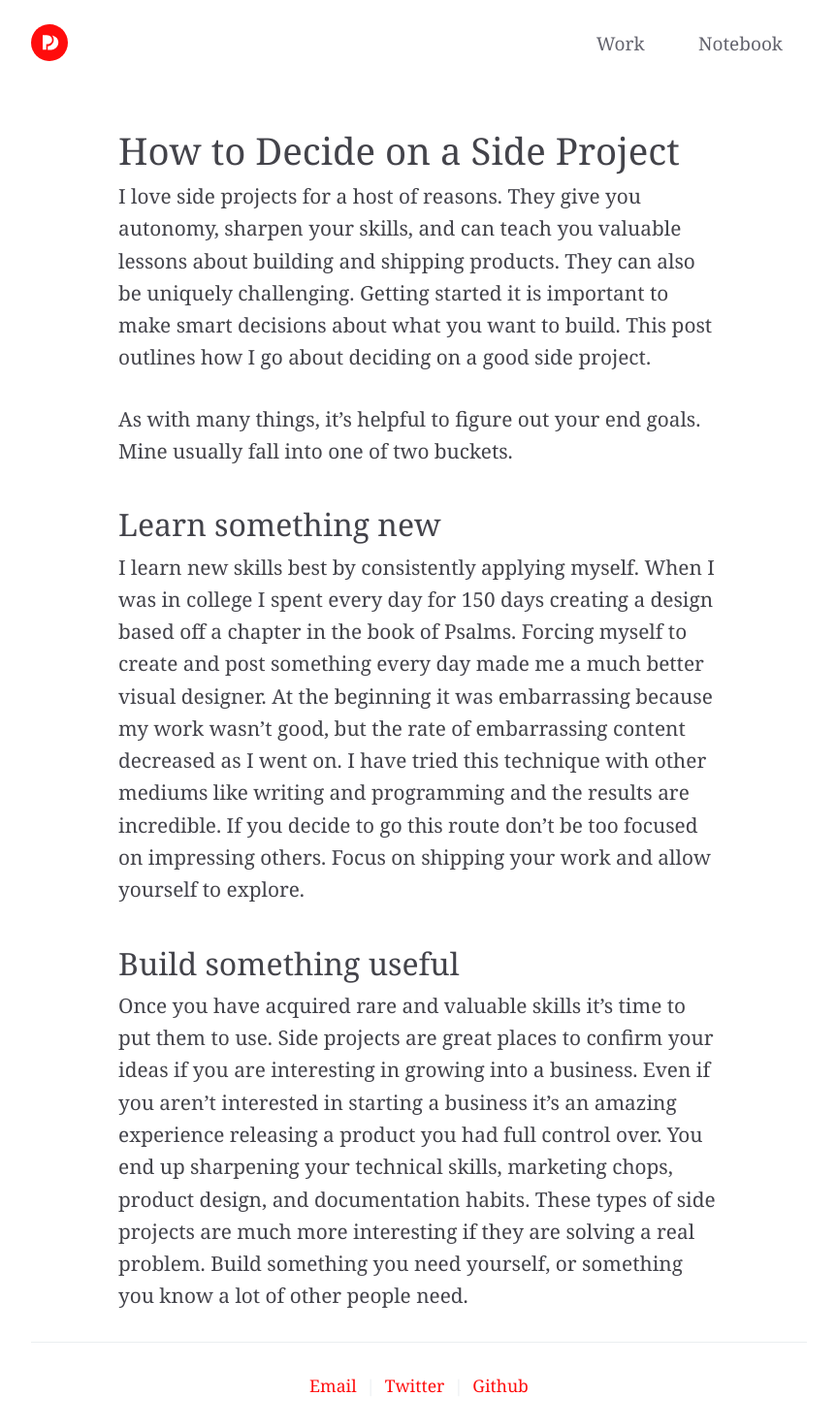
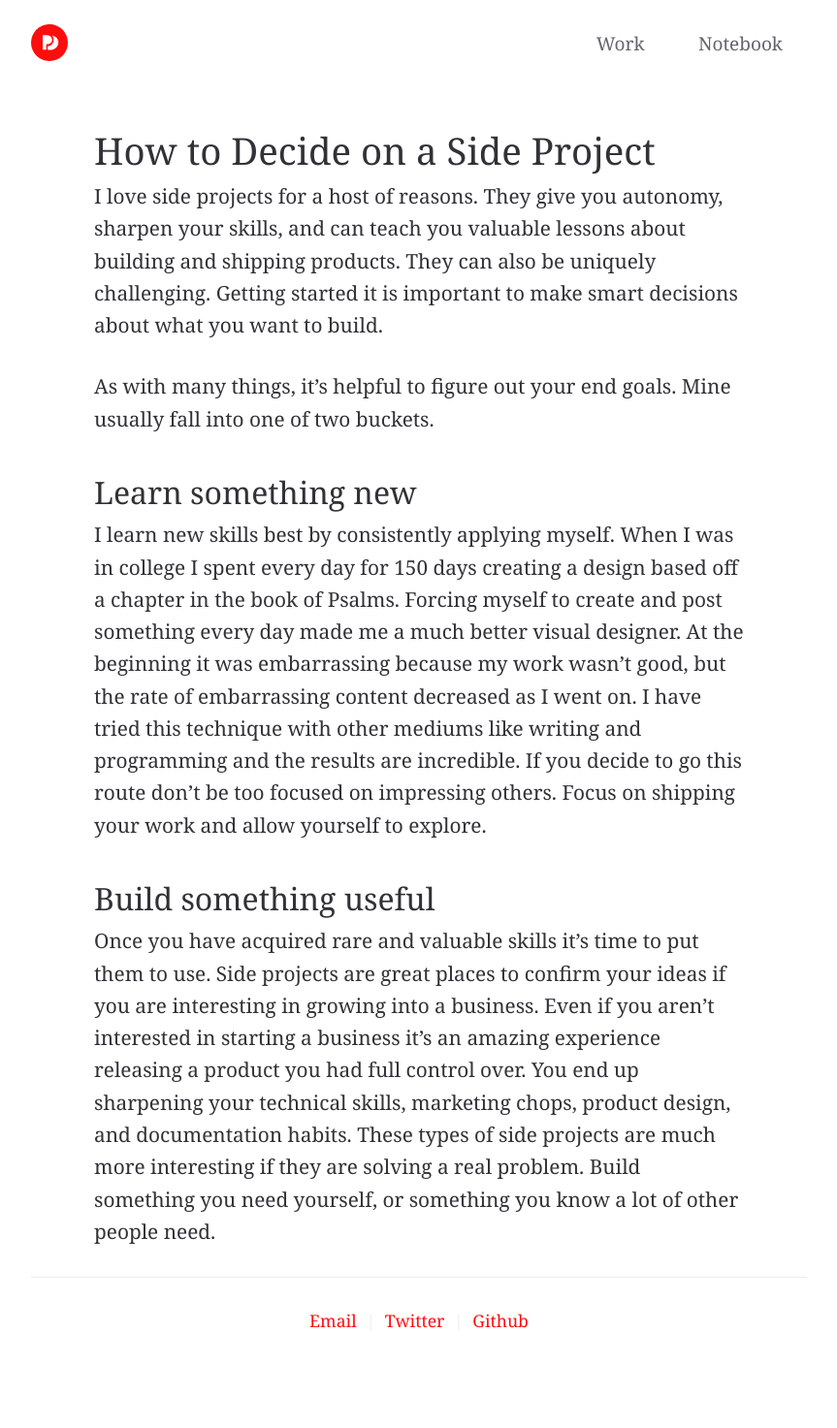
Before and after one commit to zhenghaohe/philipcdavis.github.io, a Jekyll site: the page built from _posts/2014-11-25-how-to-decide-on-a-side-project.md, in a window 1280 px wide. Shown: the whole page at 97% size, without its empty margins (208-1071 px from the left). Built offline with Jekyll 4.4.1, drawn with Linux system fonts in a browser that asks for light colours; after the commit the page ends 1406 px from its top, so only the background shows below that.

Commit message:
better RX

```diff
--- a/_posts/2014-11-25-how-to-decide-on-a-side-project.md
+++ b/_posts/2014-11-25-how-to-decide-on-a-side-project.md
@@ -8,8 +8,6 @@ I love side projects for a host of reasons.
 They give you autonomy, sharpen your skills, and can teach you valuable lessons about building and shipping products.
 They can also be uniquely challenging.
 Getting started it is important to make smart decisions about what you want to build.
-This post outlines how I go about deciding on a good side project.
-
 
 As with many things, it's helpful to figure out your end goals.
 Mine usually fall into one of two buckets.
--- a/_sass/_base.scss
+++ b/_sass/_base.scss
@@ -1,4 +1,4 @@
-$charcoal: #43434A;
+$charcoal: #313137;
 $smoke-dark: #64646E;
 $smoke-shadow: #abb1b5;
 $smoke: #EAEEF1;
--- a/_sass/components/_grid.scss
+++ b/_sass/components/_grid.scss
@@ -5,7 +5,7 @@
 }
 
 .container-small {
-  max-width: 620px;
+  max-width: 670px;
   width: 100%;
   margin: 0 auto;
 }
```
